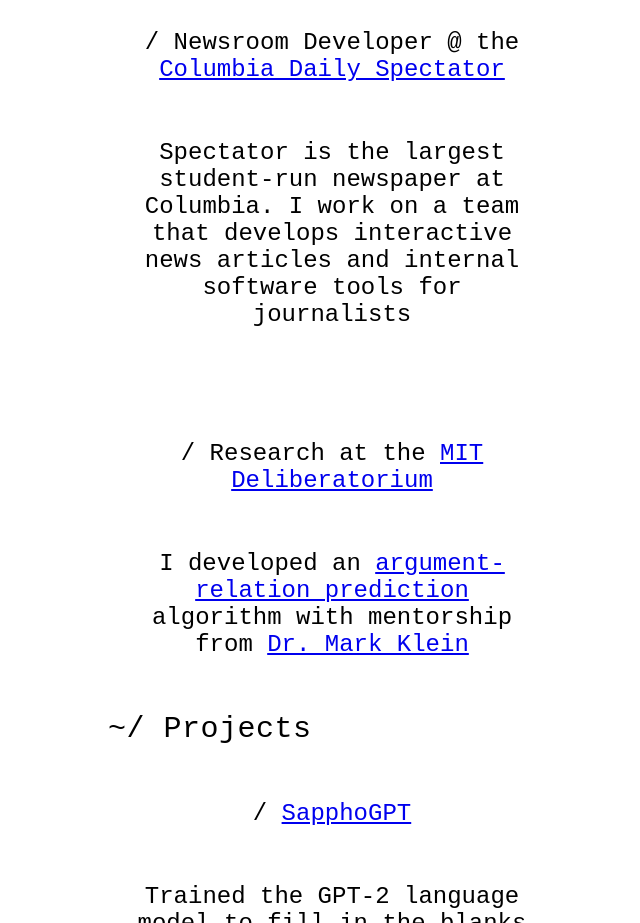
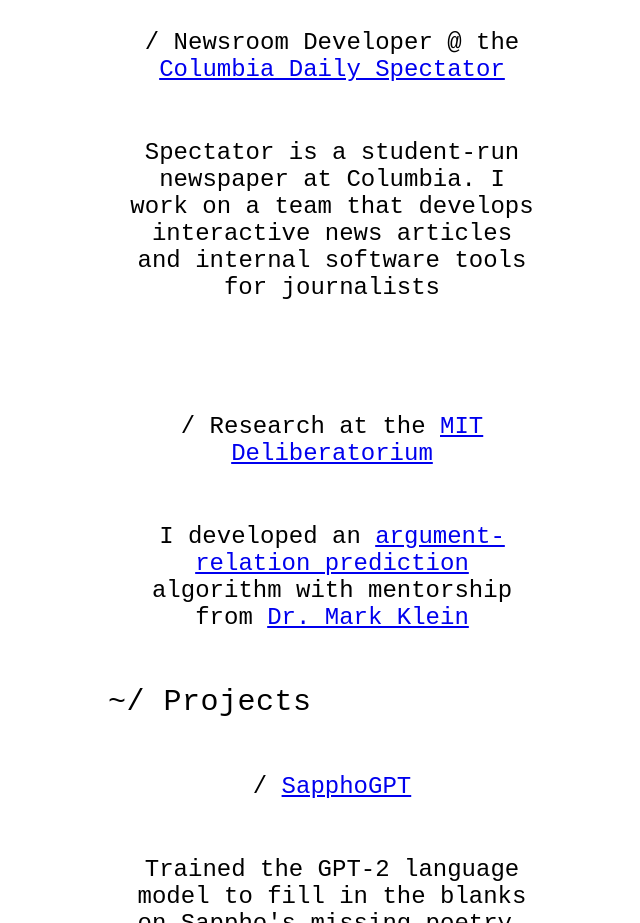
Before and after one commit to lievan/lievan.github.io, a plain HTML site: page index.html in a window 1280 px wide. Shown: the part 980-1903 px from the top of the page, without its empty margins (84-724 px from the left). Drawn offline with nearby package versions, Linux system fonts and the light colour scheme; a script that the page names is missing.

Commit message:
content change

```diff
--- a/index.html
+++ b/index.html
@@ -47,7 +47,7 @@
               <p>
                 / Newsroom Developer @ the
                 <a href="https://www.columbiaspectator.com/" target="_blank">Columbia Daily Spectator</a>
-                <p class="description">Spectator is the largest student-run newspaper at Columbia. I work on a team that develops interactive news articles and internal software tools for journalists</p>
+                <p class="description">Spectator is a student-run newspaper at Columbia. I work on a team that develops interactive news articles and internal software tools for journalists</p>
               </p>
             </div>
             <div class="step" data-step="4">
```
